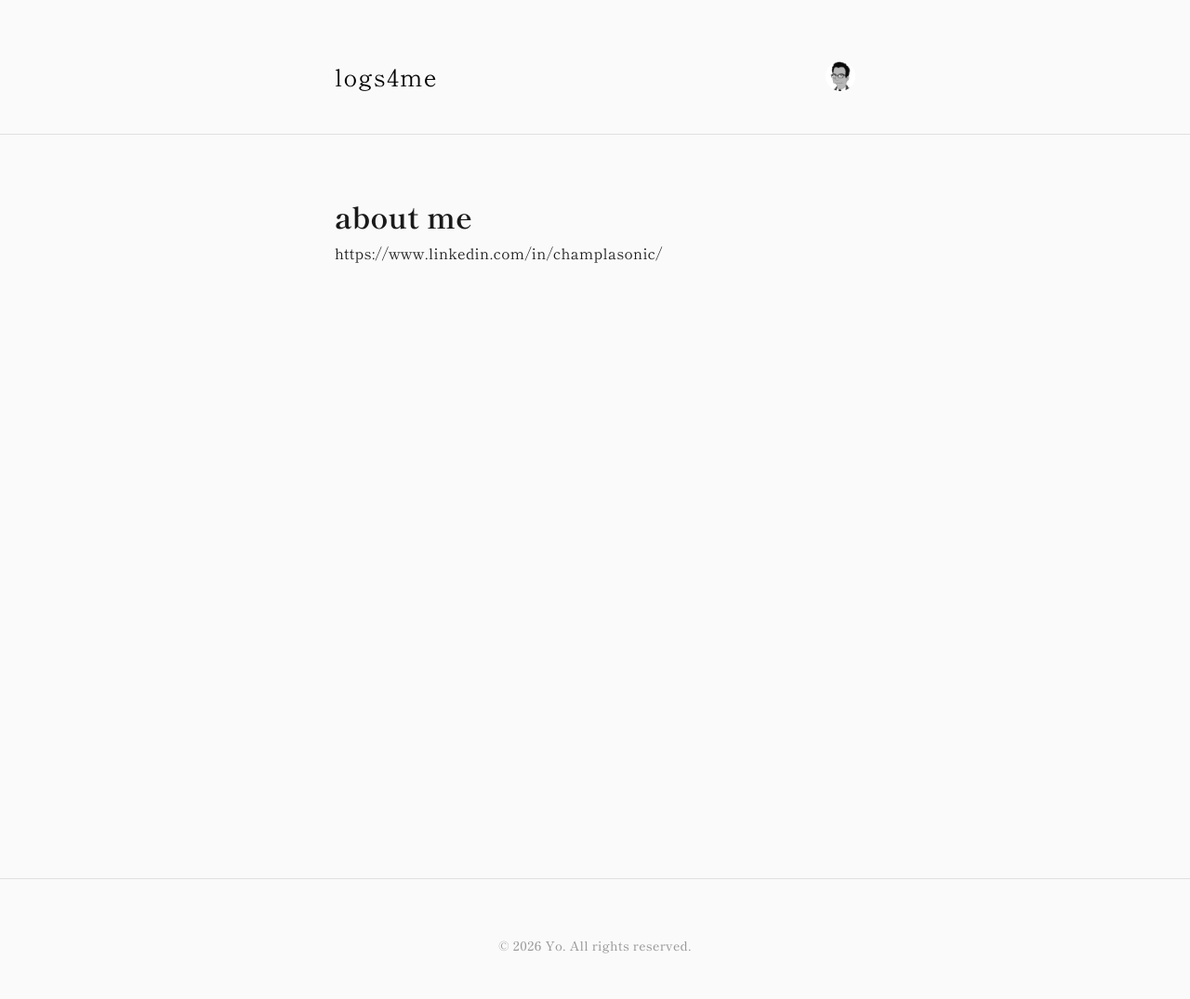
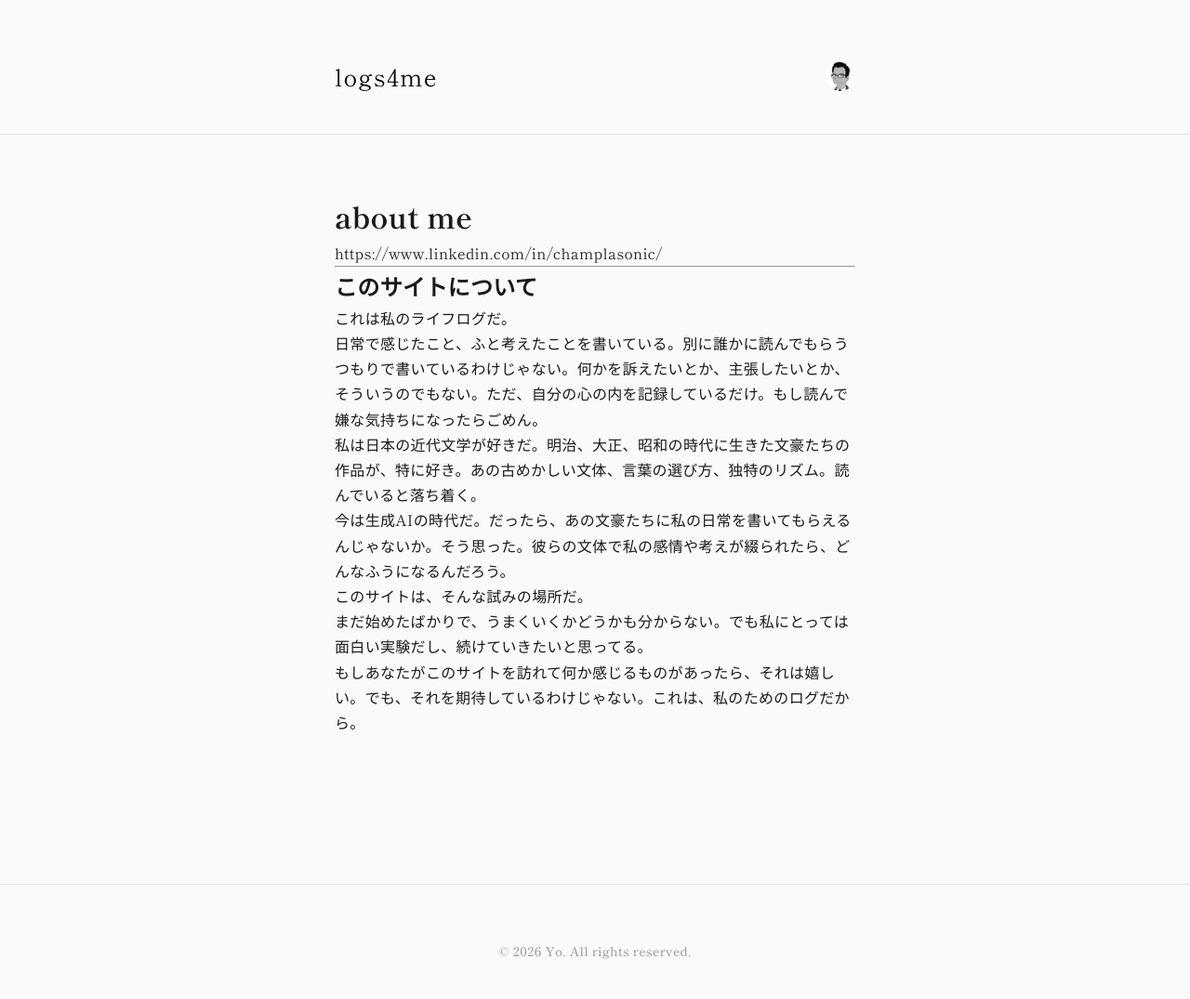
Before and after one commit to champlasonic/logs4me, a Jekyll site: the page built from about.md, in a window 1280 px wide. Shown: the whole page at 93% size. Built offline with Jekyll 4.4.1, drawn with Linux system fonts in a browser that asks for light colours; some web fonts are replaced.

Commit message:
Update about page with natural writing style
- Rewrite site description in more casual, everyday style
- Make the text more approachable and conversational
- Keep the core message about life logging and literary experiments

Co-Authored-By: Claude Sonnet 4.5 <noreply@anthropic.com>

```diff
--- a/about.md
+++ b/about.md
@@ -7,3 +7,21 @@ permalink: /about/
 # about me
 
 https://www.linkedin.com/in/champlasonic/
+
+---
+
+## このサイトについて
+
+これは私のライフログだ。
+
+日常で感じたこと、ふと考えたことを書いている。別に誰かに読んでもらうつもりで書いているわけじゃない。何かを訴えたいとか、主張したいとか、そういうのでもない。ただ、自分の心の内を記録しているだけ。もし読んで嫌な気持ちになったらごめん。
+
+私は日本の近代文学が好きだ。明治、大正、昭和の時代に生きた文豪たちの作品が、特に好き。あの古めかしい文体、言葉の選び方、独特のリズム。読んでいると落ち着く。
+
+今は生成AIの時代だ。だったら、あの文豪たちに私の日常を書いてもらえるんじゃないか。そう思った。彼らの文体で私の感情や考えが綴られたら、どんなふうになるんだろう。
+
+このサイトは、そんな試みの場所だ。
+
+まだ始めたばかりで、うまくいくかどうかも分からない。でも私にとっては面白い実験だし、続けていきたいと思ってる。
+
+もしあなたがこのサイトを訪れて何か感じるものがあったら、それは嬉しい。でも、それを期待しているわけじゃない。これは、私のためのログだから。
```
